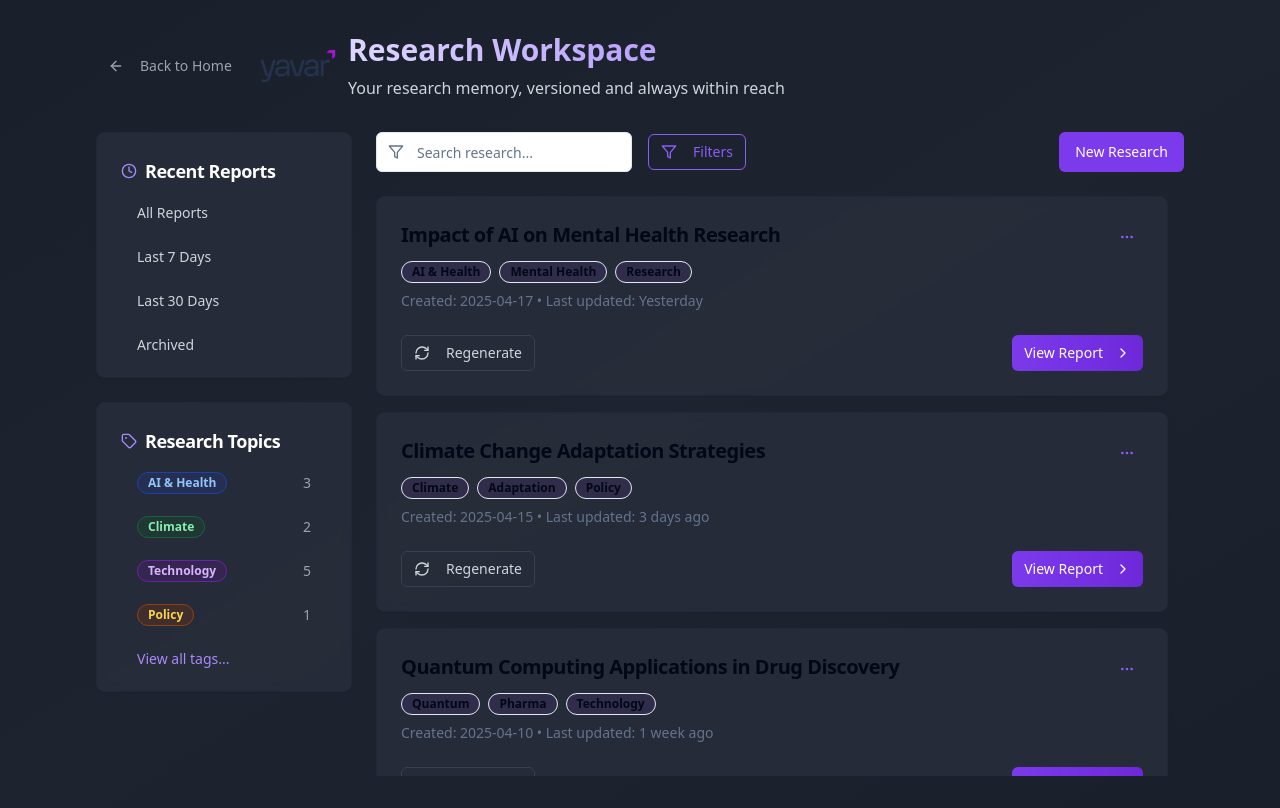
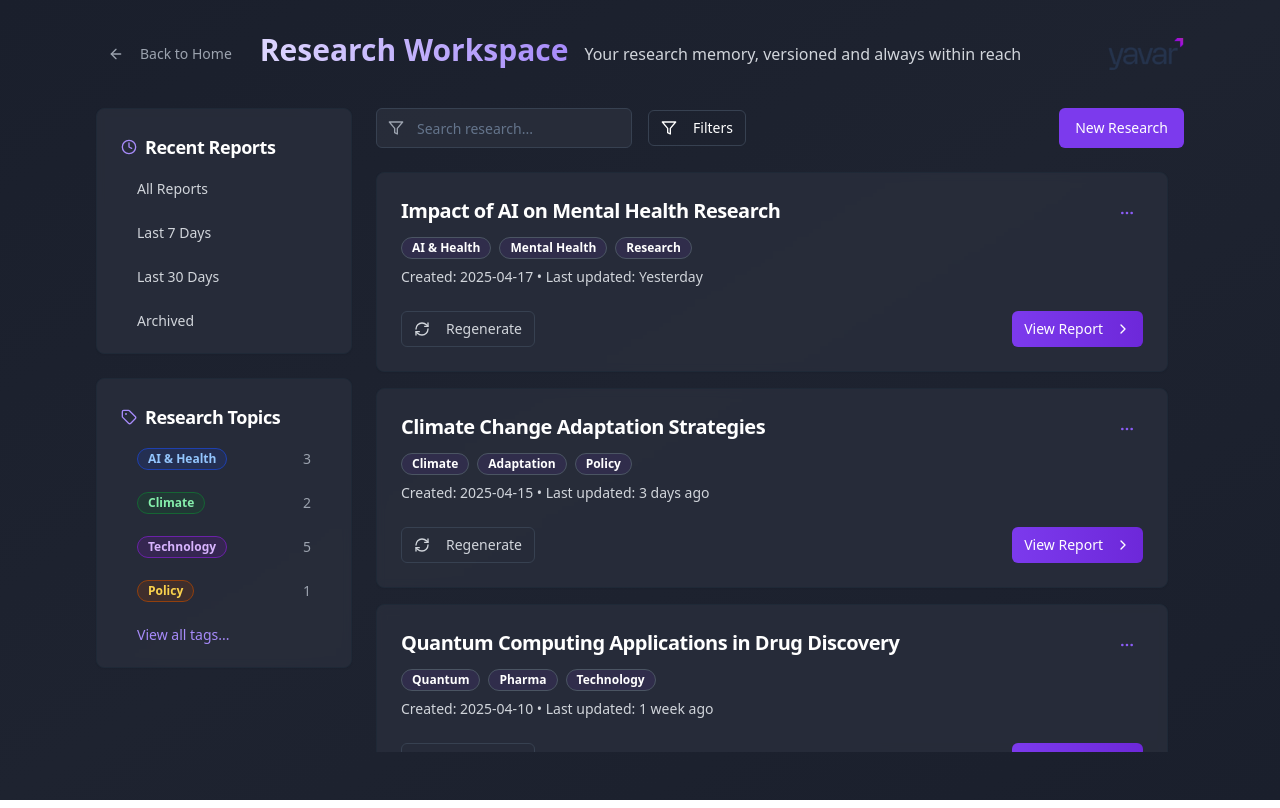
Before and after one commit to madhugraj/z-scout-report-forge, a React (Vite) app: page /workspace in a window 1280 px wide. Built offline with nearby package versions, Linux system fonts and the light colour scheme.

Commit message:
Fix: Improve UI and readability
- Moved logo to the top right and reduced size.
- Fixed visibility issues in the Research Workspace project window.
- Addressed tooltip display issues.

```diff
--- a/src/components/LandingPage.tsx
+++ b/src/components/LandingPage.tsx
@@ -141,11 +141,8 @@ The research assistant you always needed</h1>
               <img src="/lovable-uploads/9e72d009-982d-437d-9caa-9403a11018b8.png" alt="Yavar Logo" className="h-full" />
             </div>
           </div>
-        </div>
-      </footer>
-
-      <div className="fixed bottom-4 left-4 right-4 flex justify-center">
-        <div className="text-sm text-white text-center backdrop-blur-sm bg-black/50 px-6 py-3 rounded-full shadow-lg border border-gray-800/20">
+          <div className="text-right">
+            <div className="text-sm text-gray-400">
               Copyright © 2025 Yavar techworks Pte Ltd., All rights reserved.
               <a href="https://www.yavar.ai/privacy-policy/" className="mx-2 text-violet-300 hover:text-violet-200 transition-colors" target="_blank" rel="noopener noreferrer">
                 Privacy Policy
@@ -156,6 +153,8 @@ The research assistant you always needed</h1>
               </a>
             </div>
           </div>
+        </div>
+      </footer>
 
       <SignInDialog open={showSignIn} onOpenChange={setShowSignIn} />
     </div>;
--- a/src/components/ResearchDashboard.tsx
+++ b/src/components/ResearchDashboard.tsx
@@ -1,3 +1,4 @@
+
 import React, { useState, useEffect } from 'react';
 import { useLocation, useNavigate } from 'react-router-dom';
 import {
@@ -377,16 +378,15 @@ const ResearchDashboard: React.FC = () => {
     }
   };
 
-  // Modify the collaborator button to make it more visible and clickable
   return (
     <div className="flex h-screen bg-gradient-to-br from-[#1A1F2C] via-[#1E2330] to-[#1A1F2C] text-white overflow-hidden">
       <div className="w-64 flex flex-col border-r border-gray-800/50 backdrop-blur-sm">
         <div className="p-6">
-          <div className="flex items-center gap-3 mb-6">
-            <div className="h-8">
+          <div className="flex items-center justify-between mb-6">
+            <h1 className="text-xl font-semibold bg-gradient-to-r from-violet-200 to-violet-400 bg-clip-text text-transparent">Research View</h1>
+            <div className="h-7">
               <img src="/lovable-uploads/9e72d009-982d-437d-9caa-9403a11018b8.png" alt="Yavar Logo" className="h-full" />
             </div>
-            <h1 className="text-xl font-semibold bg-gradient-to-r from-violet-200 to-violet-400 bg-clip-text text-transparent">Research View</h1>
           </div>
 
           <Button
@@ -457,14 +457,14 @@ const ResearchDashboard: React.FC = () => {
             onClick={() => navigate('/workspace')}
           >
             <div className="flex items-center justify-between w-full">
-              <div className="flex items-center gap-3">
-                <FolderTree className="h-5 w-5 text-violet-400 group-hover:text-violet-300" />
+              <div className="flex items-center">
+                <FolderTree className="h-5 w-5 text-violet-400 group-hover:text-violet-300 mr-3" />
                 <div className="flex flex-col items-start">
                   <span className="text-sm font-medium">Research Workspace</span>
                   <span className="text-xs text-gray-500">View all research projects</span>
                 </div>
               </div>
-              <div className="h-8">
+              <div className="h-6">
                 <img src="/lovable-uploads/9e72d009-982d-437d-9caa-9403a11018b8.png" alt="Yavar Logo" className="h-full" />
               </div>
             </div>
@@ -499,6 +499,7 @@ const ResearchDashboard: React.FC = () => {
                                 size="icon"
                                 onClick={() => setActiveSideView(prev => prev === 'pdf-viewer' ? null : 'pdf-viewer')}
                                 className={`h-8 w-8 ${activeSideView === 'pdf-viewer' ? 'bg-violet-100' : ''}`}
+                                aria-label="View PDFs"
                               >
                                 <FileText className="h-4 w-4" />
                               </Button>
@@ -517,6 +518,7 @@ const ResearchDashboard: React.FC = () => {
                                 size="icon"
                                 onClick={() => setActiveSideView(prev => prev === 'images' ? null : 'images')}
                                 className={`h-8 w-8 ${activeSideView === 'images' ? 'bg-violet-100' : ''}`}
+                                aria-label="View Images"
                               >
                                 <Image className="h-4 w-4" />
                               </Button>
@@ -535,6 +537,7 @@ const ResearchDashboard: React.FC = () => {
                                 size="icon"
                                 onClick={() => setActiveSideView(prev => prev === 'tables' ? null : 'tables')}
                                 className={`h-8 w-8 ${activeSideView === 'tables' ? 'bg-violet-100' : ''}`}
+                                aria-label="View Tables"
                               >
                                 <Table className="h-4 w-4" />
                               </Button>
@@ -553,6 +556,7 @@ const ResearchDashboard: React.FC = () => {
                                 size="icon"
                                 className="h-8 w-8"
                                 onClick={handleShareReport}
+                                aria-label="Share Report"
                               >
                                 <Share2 className="h-4 w-4" />
                               </Button>
@@ -571,6 +575,7 @@ const ResearchDashboard: React.FC = () => {
                                 size="icon"
                                 className="h-8 w-8"
                                 onClick={handleExportReport}
+                                aria-label="Export Report"
                               >
                                 <FileDown className="h-4 w-4" />
                               </Button>
@@ -589,6 +594,7 @@ const ResearchDashboard: React.FC = () => {
                                 size="icon"
                                 className="h-8 w-8"
                                 onClick={handleEmailReport}
+                                aria-label="Email Report"
                               >
                                 <Mail className="h-4 w-4" />
                               </Button>
--- a/src/components/WorkspaceHistory.tsx
+++ b/src/components/WorkspaceHistory.tsx
@@ -1,3 +1,4 @@
+
 import React from 'react';
 import { Clock, Filter, ChevronRight, Tag, MoreHorizontal, RefreshCw, ArrowLeft } from 'lucide-react';
 import { Button } from '@/components/ui/button';
@@ -78,7 +79,8 @@ const WorkspaceHistory: React.FC = () => {
   return (
     <div className="min-h-screen bg-gradient-to-br from-[#1A1F2C] via-[#1E2330] to-[#1A1F2C] text-white">
       <div className="container max-w-6xl py-8">
-        <div className="flex items-center gap-4 mb-8">
+        <div className="flex items-center justify-between mb-8">
+          <div className="flex items-center gap-4">
             <Button
               variant="ghost"
               size="sm"
@@ -88,16 +90,13 @@ const WorkspaceHistory: React.FC = () => {
               <ArrowLeft className="h-4 w-4 mr-2" />
               Back to Home
             </Button>
-          <div className="flex items-center gap-3">
-            <div className="h-8">
-              <img src="/lovable-uploads/9e72d009-982d-437d-9caa-9403a11018b8.png" alt="Yavar Logo" className="h-full" />
-            </div>
-            <div>
             <h1 className="text-3xl font-bold mb-2 bg-gradient-to-r from-violet-200 to-violet-400 bg-clip-text text-transparent">Research Workspace</h1>
             <p className="text-gray-300">
               Your research memory, versioned and always within reach
             </p>
           </div>
+          <div className="h-8">
+            <img src="/lovable-uploads/9e72d009-982d-437d-9caa-9403a11018b8.png" alt="Yavar Logo" className="h-full" />
           </div>
         </div>
 
@@ -156,18 +155,18 @@ const WorkspaceHistory: React.FC = () => {
                   <Input
                     type="text"
                     placeholder="Search research..."
-                    className="pl-10"
+                    className="pl-10 bg-[#2A2F3C]/80 border-gray-700 text-white"
                   />
                   <div className="absolute left-3 top-1/2 transform -translate-y-1/2">
-                    <Filter className="h-4 w-4 text-muted-foreground" />
+                    <Filter className="h-4 w-4 text-gray-400" />
                   </div>
                 </div>
-                <Button variant="outline" size="sm">
+                <Button variant="outline" size="sm" className="border-gray-700 text-white">
                   <Filter className="h-4 w-4 mr-2" />
                   Filters
                 </Button>
               </div>
-              <Button onClick={() => navigate('/')}>
+              <Button onClick={() => navigate('/')} className="bg-violet-600 hover:bg-violet-700">
                 New Research
               </Button>
             </div>
@@ -178,7 +177,7 @@ const WorkspaceHistory: React.FC = () => {
                   <Card key={item.id} className="hover:border-violet-500/50 transition-colors border-gray-800 bg-[#2A2F3C]/80 backdrop-blur-sm">
                     <CardHeader className="pb-2">
                       <div className="flex justify-between items-start">
-                        <CardTitle className="text-xl">{item.title}</CardTitle>
+                        <CardTitle className="text-xl text-white">{item.title}</CardTitle>
                         <DropdownMenu>
                           <DropdownMenuTrigger asChild>
                             <Button variant="ghost" size="sm" className="h-8 w-8 p-0">
@@ -243,12 +242,12 @@ const WorkspaceHistory: React.FC = () => {
                     <CardContent>
                       <div className="flex space-x-2 mb-2">
                         {item.tags.map((tag, idx) => (
-                          <Badge key={idx} variant="outline" className="bg-primary/10">
+                          <Badge key={idx} variant="outline" className="bg-primary/10 text-white border-gray-600">
                             {tag}
                           </Badge>
                         ))}
                       </div>
-                      <p className="text-sm text-muted-foreground">
+                      <p className="text-sm text-gray-300">
                         Created: {item.date} • Last updated: {item.lastUpdated}
                       </p>
                     </CardContent>
```
Lines whose indentation alone changed are shown as unchanged.
